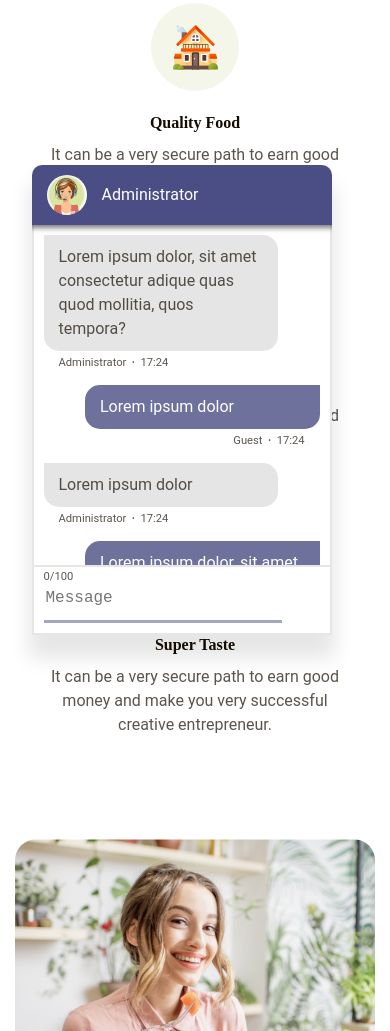
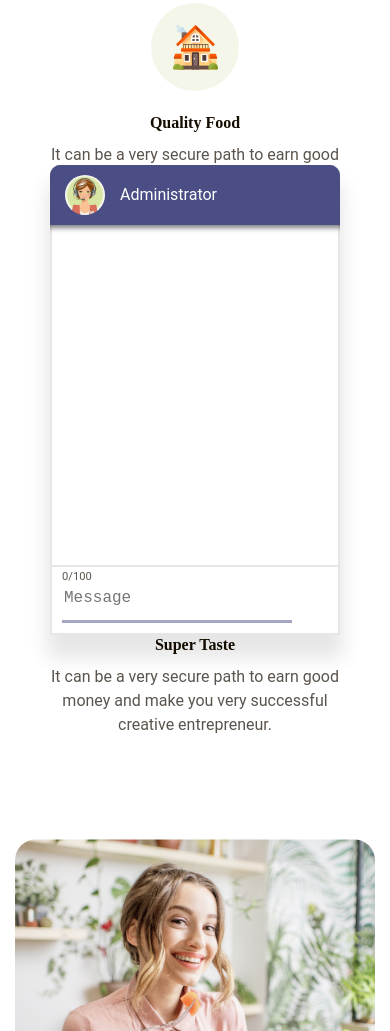
Before and after one commit to BoikoSV/food, a website: page index.html in a window 390 px wide. Shown: the part 619-1650 px from the top of the page. Drawn offline with nearby package versions, Linux system fonts and the light colour scheme; files that its build step writes are made by us from their sources; some icons are missing; files whose address does not match are found by name; a web font is replaced by a local one.

Commit message:
add adaptive

```diff
--- a/index.html
+++ b/index.html
@@ -214,51 +214,7 @@
     </div>
     <div class="chat__main">
         <ul class="message__list">
-            <li class="message__item message-item message-item--admin">
-                <p class="message-item__text">
-                    Lorem ipsum dolor, sit amet consectetur adique quas quod mollitia, quos tempora?
-                </p>
-                <div class="message-item__author-info">
-                    <p class="message-item__name">Administrator</p>
-                    <div class="message-item__date-time">17:24</div>
-                </div>
-            </li>
-            <li class="message__item message-item message-item--guest">
-                <p class="message-item__text">
-                    Lorem ipsum dolor
-                </p>
-                <div class="message-item__author-info">
-                    <p class="message-item__name">Guest</p>
-                    <div class="message-item__date-time">17:24</div>
-                </div>
-            </li>
-            <li class="message__item message-item message-item--admin">
-                <p class="message-item__text">
-                    Lorem ipsum dolor
-                </p>
-                <div class="message-item__author-info">
-                    <p class="message-item__name">Administrator</p>
-                    <div class="message-item__date-time">17:24</div>
-                </div>
-            </li>
-            <li class="message__item message-item message-item--guest">
-                <p class="message-item__text">
-                    Lorem ipsum dolor, sit amet consectetur adique quas quod mollitia, quos tempora?
-                </p>
-                <div class="message-item__author-info">
-                    <p class="message-item__name">Guest</p>
-                    <div class="message-item__date-time">17:24</div>
-                </div>
-            </li>
-            <li class="message__item message-item message-item--admin">
-                <p class="message-item__text">
-                    Lorem ipsum dolor, sit amet consectetur adique quas quod mollitia, quos tempora?
-                </p>
-                <div class="message-item__author-info">
-                    <p class="message-item__name">Administrator</p>
-                    <div class="message-item__date-time">17:24</div>
-                </div>
-            </li>
+
         </ul>
     </div>
     <div class="chat__footer">
--- a/src/js/chat.js
+++ b/src/js/chat.js
@@ -5,6 +5,8 @@
     const chatCountText = chat.querySelector('.chat__count-text'); //Показывает количество введенных символов
     const textArea = chat.querySelector('.chat__textarea'); //Текстовое поле
     const chatContent = chat.querySelector('.chat__main');
+    const message = 'Lorem ipsum dolor, sit amet consectetur adique quas quod mollitia, quos tempora?';
+
 
     const settings = {
         isChatOpen: false,
@@ -76,6 +78,10 @@
         return time.getHours() + ':' + time.getMinutes();
     }
 
+    //Проверка на пустоту инпута
+    function isEmptyMessage(){
+        return textArea.value.trim().length === 0;
+    }
     //Создает html сообщение
     function createHtmlMessage(status, message, name, time){
         return `
@@ -97,6 +103,12 @@
         scrollToBottom();
     }
 
+    function sendBotMessage(){
+        const botMessage = message.slice(0, Math.random() * message.length);
+        let htmlMessage = createHtmlMessage('admin', botMessage, settings.adminName, getTime());
+                sendMessageToChat(htmlMessage);
+    }
+
 
     /**
      *  События
@@ -116,8 +128,11 @@
         }
 
         if(event.target.closest('.chat__footer-btn')){
-            let htmlMessage = createHtmlMessage('guest', getTextFromTextarea(), settings.guestName, getTime());
-            sendMessageToChat(htmlMessage);
+            if(!isEmptyMessage()){
+                let htmlMessage = createHtmlMessage('guest', getTextFromTextarea(), settings.guestName, getTime());
+                sendMessageToChat(htmlMessage);
+                setTimeout(sendBotMessage, 2000);
+            }
         }
     })
 
@@ -128,8 +143,11 @@
 
     textArea.addEventListener('keydown', function(event){
         if(event.key === 'Enter'){
-            let htmlMessage = createHtmlMessage('guest', getTextFromTextarea(), settings.guestName, getTime());
-            sendMessageToChat(htmlMessage);
+            if(!isEmptyMessage()){
+                let htmlMessage = createHtmlMessage('guest', getTextFromTextarea(), settings.guestName, getTime());
+                sendMessageToChat(htmlMessage);
+                setTimeout(sendBotMessage, 2000);
+            }
         }
     })
 })();
--- a/src/scss/components/_chat.scss
+++ b/src/scss/components/_chat.scss
@@ -22,6 +22,11 @@ $color-message-guest: rgba($header-color, 0.8);
     border-top-left-radius: 10px;
     border-top-right-radius: 10px;
     box-shadow: 0 20px 20px 3px rgba(#000, 0.1);
+
+    @media (max-width: 426px) {
+        max-width: 290px;
+        right: calc(50% - 145px);
+    }
 }
 .chat__header{
     background-color: $header-color;
@@ -131,6 +136,7 @@ $color-message-guest: rgba($header-color, 0.8);
         border-top-left-radius: 15px;
         background-color: $color-message-guest;
         color: #fff;
+        word-wrap: break-word;
     }
     .message-item__author-info{
         justify-content: flex-end;
```
Also changed, not shown: src/html/components/chat.html (+1 -45 lines).
